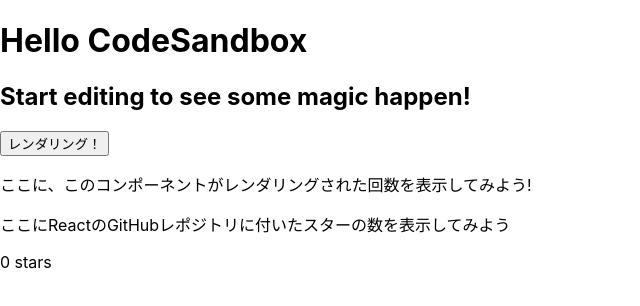
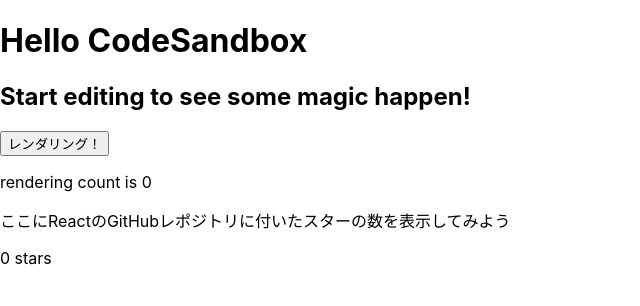
Before and after one commit to kooooichi24/use-effect-demo, a Next.js app: page / in a window 1280 px wide. Shown: the top 306 px of the page, without its empty margins (0-640 px from the left). Built offline with nearby package versions, Linux system fonts and the light colour scheme.

Commit message:
子コンポーネントにuseRefとuseEffectで実現

```diff
--- a/src/components/SomeComponent.tsx
+++ b/src/components/SomeComponent.tsx
@@ -1,7 +1,14 @@
+import { useEffect, useRef } from 'react'
+
 type SomeComponentProps = {
   someFlag: boolean
 }
 
 export const SomeComponent = ({ someFlag }: SomeComponentProps) => {
-  return <p>ここに、このコンポーネントがレンダリングされた回数を表示してみよう!</p>
+  const count = useRef(0)
+  useEffect(() => {
+    someFlag && count.current++
+  }, [someFlag])
+
+  return <p>rendering count is {count.current}</p>
 }
```
